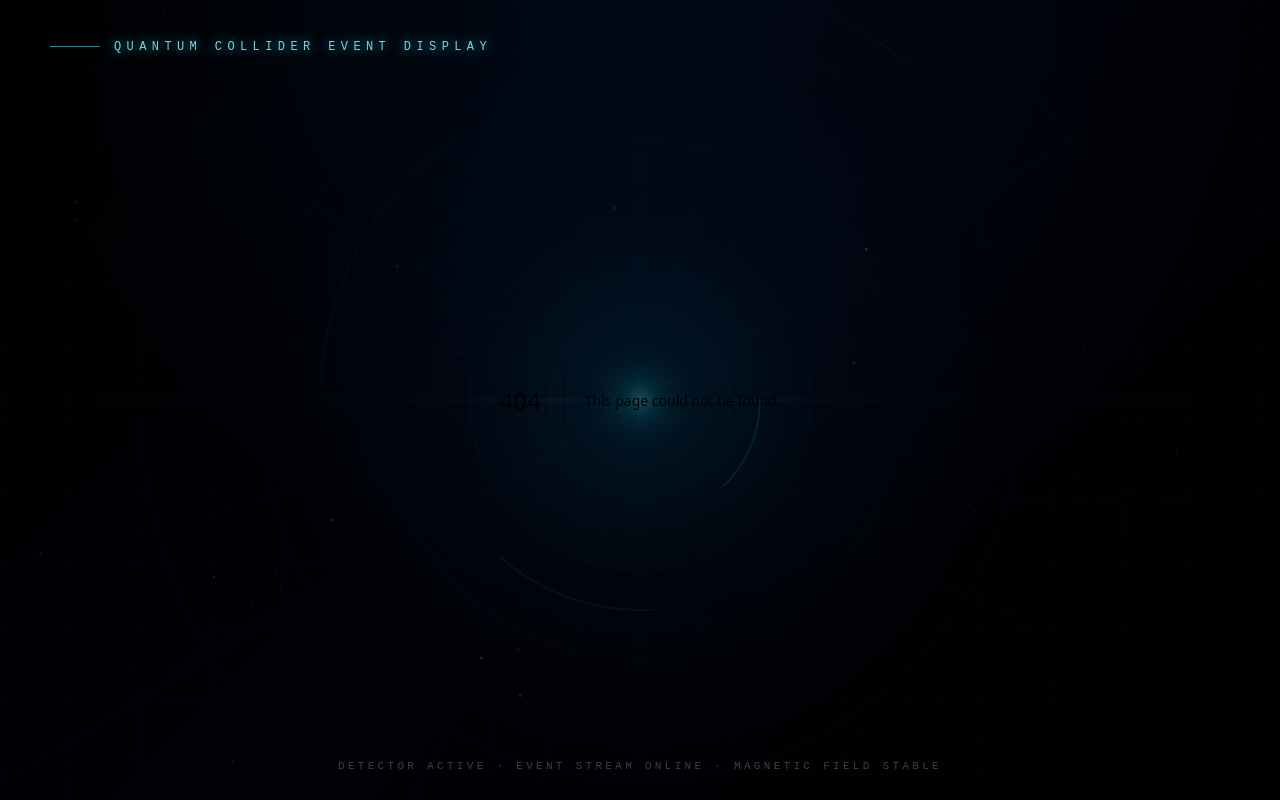
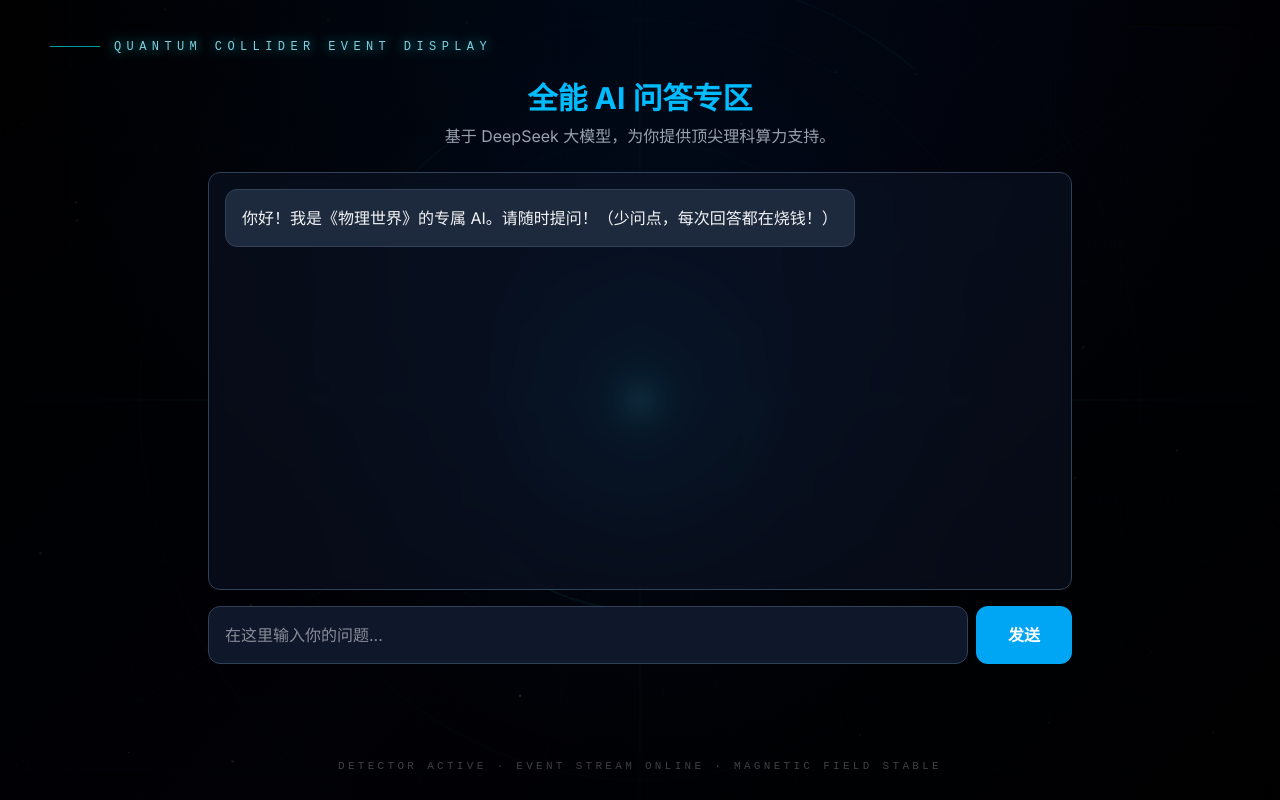
Before and after one commit to ZDF-96/my-website, a Next.js app: page /chat in a window 1280 px wide. Before the commit this address had no page. Built offline with nearby package versions, Linux system fonts and the light colour scheme.

Commit message:
update: 添加ai答疑

```diff
--- a/package.json
+++ b/package.json
@@ -10,17 +10,20 @@
   },
   "dependencies": {
     "@aws-sdk/client-s3": "^3.1053.0",
+    "@google/genai": "^2.8.0",
     "bessel": "^1.0.2",
     "framer-motion": "^12.40.0",
     "gray-matter": "^4.0.3",
     "katex": "^0.17.0",
     "lucide-react": "^1.16.0",
     "next": "16.2.6",
+    "openai": "^6.42.0",
     "react": "19.2.4",
     "react-dom": "19.2.4",
     "react-markdown": "^10.1.0",
     "rehype-katex": "^7.0.1",
-    "remark-math": "^6.0.0"
+    "remark-math": "^6.0.0",
+    "undici": "^8.4.1"
   },
   "devDependencies": {
     "@tailwindcss/postcss": "^4",
--- /dev/null
+++ b/src/app/chat/page.jsx
@@ -0,0 +1,92 @@
+'use client';
+import React, { useState } from 'react';
+
+export default function ChatPage() {
+  const [input, setInput] = useState('');
+  // 初始开场白也加上了 p 标签，保持格式统一
+  const [messages, setMessages] = useState([
+    { role: 'ai', text: '<p>你好！我是《物理世界》的专属 AI。请随时提问！（少问点，每次回答都在烧钱！）</p>' }
+  ]);
+  const [isLoading, setIsLoading] = useState(false);
+
+  const sendMessage = async () => {
+    if (!input.trim()) return;
+
+    const newMessages = [...messages, { role: 'user', text: input }];
+    setMessages(newMessages);
+    setInput('');
+    setIsLoading(true);
+
+    try {
+      // 提取出纯文本交给后端，丢弃前端专用的额外字段
+      const apiMessages = newMessages.map(msg => ({
+        role: msg.role === 'ai' ? 'assistant' : 'user',
+        content: msg.text
+      }));
+
+      const res = await fetch('/api/chat', {
+        method: 'POST',
+        headers: { 'Content-Type': 'application/json' },
+        body: JSON.stringify({ messages: apiMessages })
+      });
+
+      const data = await res.json();
+      setMessages([...newMessages, { role: 'ai', text: data.reply || data.error }]);
+    } catch (error) {
+      setMessages([...newMessages, { role: 'ai', text: '<p>网络连接失败，请稍后再试。</p>' }]);
+    } finally {
+      setIsLoading(false);
+    }
+  };
+
+  return (
+    <div className="max-w-4xl mx-auto p-4 h-[85vh] flex flex-col pt-20">
+      {/* 头部标题 */}
+      <div className="text-center mb-6">
+        <h1 className="text-3xl font-bold text-sky-400 mb-2">全能 AI 问答专区</h1>
+        {/* 这里帮你更新了文案，匹配你现在的 DeepSeek 引擎 */}
+        <p className="text-gray-400">基于 DeepSeek 大模型，为你提供顶尖理科算力支持。</p>
+      </div>
+
+      {/* 聊天记录展示区 */}
+      <div className="flex-1 overflow-y-auto bg-slate-900/50 border border-slate-700 rounded-xl p-4 mb-4 flex flex-col gap-4 backdrop-blur-sm">
+        {messages.map((msg, i) => (
+          <div key={i} className={`max-w-[85%] p-4 rounded-xl ${
+            msg.role === 'user'
+              ? 'self-end bg-sky-600 text-white'
+              : 'self-start bg-slate-800 text-gray-100 border border-slate-700'
+          }`}>
+            {/* 核心改动：用户的提问用纯文本展示，AI 的回复用 HTML 渲染引擎展示 */}
+            {msg.role === 'user' ? (
+              <div className="whitespace-pre-wrap">{msg.text}</div>
+            ) : (
+              <div
+                className="ai-html-content flex flex-col gap-2"
+                dangerouslySetInnerHTML={{ __html: msg.text }}
+              />
+            )}
+          </div>
+        ))}
+        {isLoading && <div className="text-sky-400 self-start p-4">AI 正在思考...</div>}
+      </div>
+
+      {/* 底部输入区 */}
+      <div className="flex gap-2">
+        <input
+          value={input}
+          onChange={(e) => setInput(e.target.value)}
+          onKeyDown={(e) => e.key === 'Enter' && sendMessage()}
+          placeholder="在这里输入你的问题..."
+          className="flex-1 p-4 rounded-xl bg-slate-900 border border-slate-700 text-white focus:outline-none focus:border-sky-500"
+        />
+        <button
+          onClick={sendMessage}
+          disabled={isLoading}
+          className="bg-sky-500 hover:bg-sky-400 text-white px-8 rounded-xl font-bold transition-colors disabled:opacity-50"
+        >
+          发送
+        </button>
+      </div>
+    </div>
+  );
+}
--- a/src/app/page.tsx
+++ b/src/app/page.tsx
@@ -2,7 +2,7 @@
 
 import React, { useState, useRef, useEffect } from 'react';
 import { motion, AnimatePresence } from 'framer-motion';
-import { GitBranch, Mail, Book, FileText, Presentation, Users, Info, ExternalLink, Sparkles, ArrowRight, Orbit, BookOpen, Download } from 'lucide-react';
+import { GitBranch, Mail, Book, FileText, Presentation, Users, Info, ExternalLink, Sparkles, ArrowRight, Orbit, BookOpen, Download,Bot } from 'lucide-react';
 
 // ==========================================
 // TypeScript 接口定义
@@ -24,6 +24,8 @@ const NAV_ITEMS = [
   { id: 'essays', label: 'Essays', icon: FileText },
   { id: 'notes', label: 'Notes', icon: Book },
   { id: 'teaching', label: 'Teaching', icon: Users },
+  // 🌟 下面这一行是新增的 AI 答疑入口
+  { id: 'chat', label: 'AI 答疑', icon: Bot, isLink: true, href: '/chat' },
   { id: 'slides', label: 'Slides', icon: Presentation },
   { id: 'about', label: 'About', icon: Info },
 ];
@@ -133,6 +135,24 @@ export default function AcademicPortal() {
           </div>
           <nav className="flex items-center gap-1">
             {NAV_ITEMS.map((item) => {
+              // 🌟 1. 如果是外链（比如咱们的 AI 答疑页面）
+              if (item.isLink) {
+                return (
+                  <a
+                    key={item.id}
+                    href={item.href}
+                    target="_blank"
+                    rel="noopener noreferrer"
+                    // 给 AI 答疑加了一点特殊的发光特效，让它更醒目
+                    className="relative px-4 py-2 text-sm transition-all duration-300 flex items-center gap-2 rounded-md text-cyan-300 hover:text-white hover:bg-cyan-500/20 font-bold hover:shadow-[0_0_15px_rgba(34,211,238,0.4)]"
+                  >
+                    <item.icon size={14} className="opacity-100" />
+                    {item.label}
+                  </a>
+                );
+              }
+
+              // 🌟 2. 网站内部其他普通的 Tab 切换
               const isActive = activeTab === item.id;
               return (
                 <button
```
Also changed, not shown: src/app/api/chat/route.js (added, +34 -0 lines), src/app/layout.tsx (+12 -5 lines), 1 other file (tests, documents, lock files or other folders).
